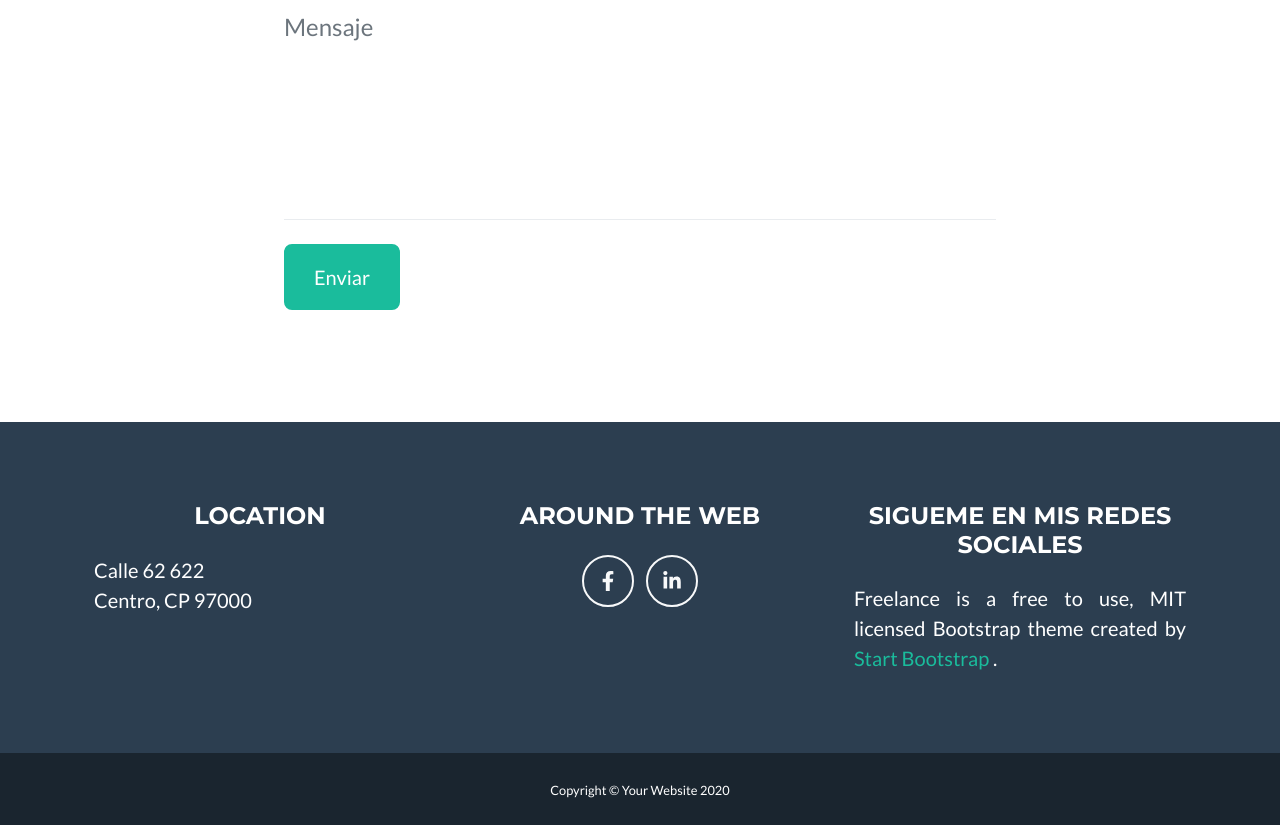
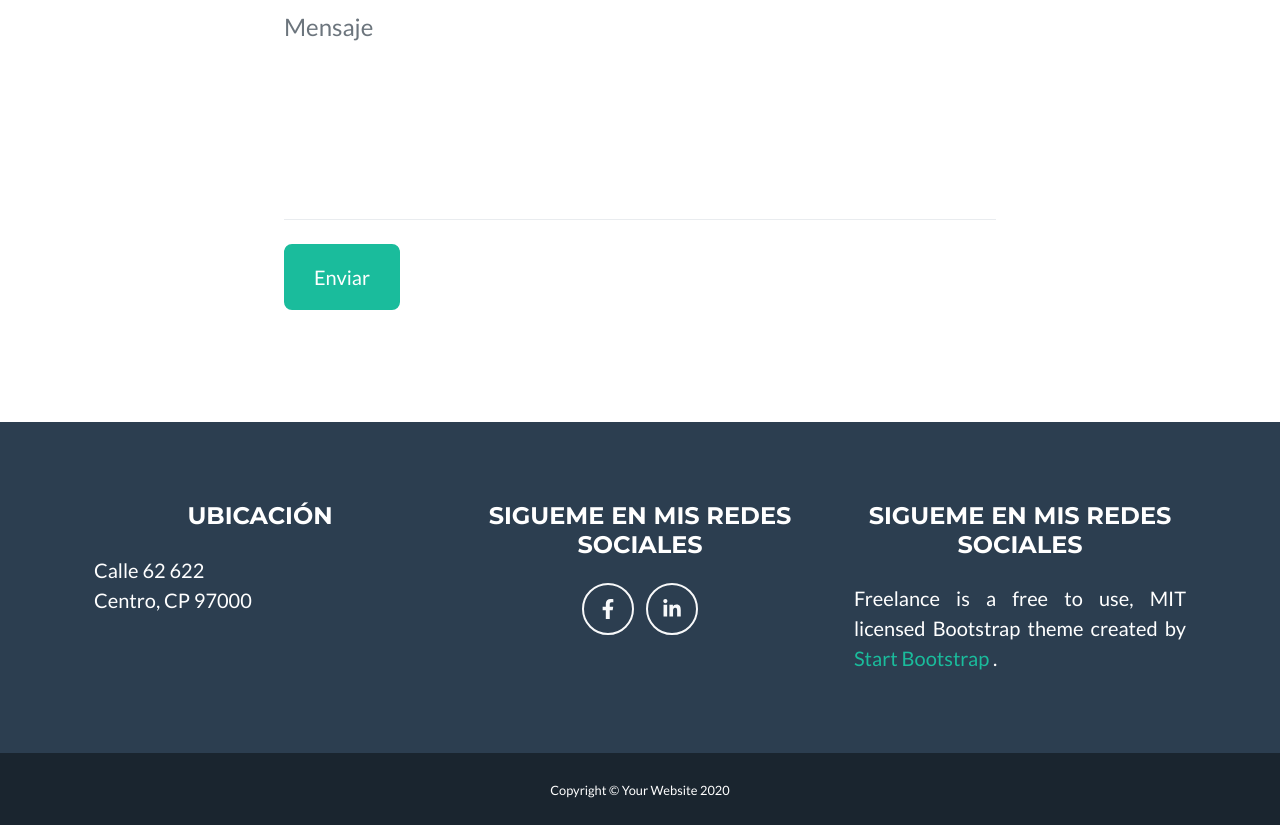
Before and after one commit to robertoDGS12/womens_story-, a plain HTML site: page index.html in a window 1280 px wide. Shown: the part 2799-3624 px from the top of the page. Drawn offline with nearby package versions, Linux system fonts and the light colour scheme.

Commit message:
Modifique titulos

```diff
--- a/index.html
+++ b/index.html
@@ -5,7 +5,7 @@
         <meta name="viewport" content="width=device-width, initial-scale=1, shrink-to-fit=no" />
         <meta name="description" content="" />
         <meta name="author" content="" />
-        <title></title>
+        <title>Womens Story</title>
         <!-- Favicon-->
         <link rel="icon" type="image/x-icon" href="assets/img/portfolio/Logo dei2.png" />
         <!-- Font Awesome icons (free version)-->
@@ -204,7 +204,7 @@
                 <div class="row">
                     <!-- Footer Location-->
                     <div class="col-lg-4 mb-5 mb-lg-0">
-                        <h4 class="text-uppercase mb-4">Location</h4>
+                        <h4 class="text-uppercase mb-4">Ubicación</h4>
                         <p class="lead mb-0">
                             Calle 62 622
                             <br />
@@ -213,7 +213,7 @@
                     </div>
                     <!-- Footer Social Icons-->
                     <div class="col-lg-4 mb-5 mb-lg-0">
-                        <h4 class="text-uppercase mb-4">Around the Web</h4>
+                        <h4 class="text-uppercase mb-4">Sigueme en mis Redes Sociales</h4>
                         <a class="btn btn-outline-light btn-social mx-1" href="https://www.facebook.com/robertodaniel.guillensantiago/"><i class="fab fa-fw fa-facebook-f"></i></a>
                         <a class="btn btn-outline-light btn-social mx-1" href="https://www.instagram.com/roberto_guillen12/?fbclid=IwAR0Ipq0RsfwiO_dv2SC2HlTOxlbwKyjA6LNILMciq77QH2Ln0_HQcd4WetU"><i class="fab fa-fw fa-linkedin-in"></i></a>
                     </div>
```
